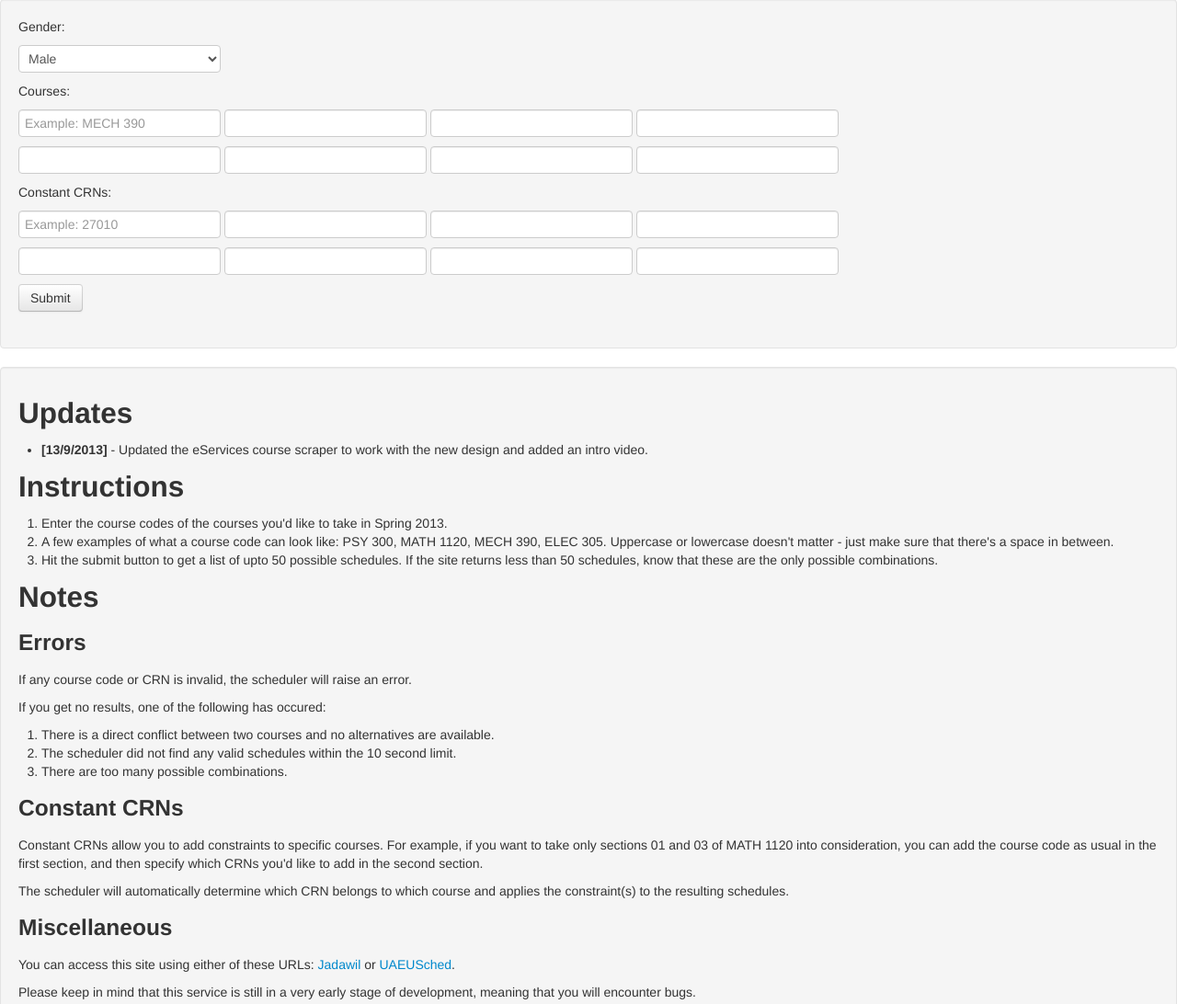
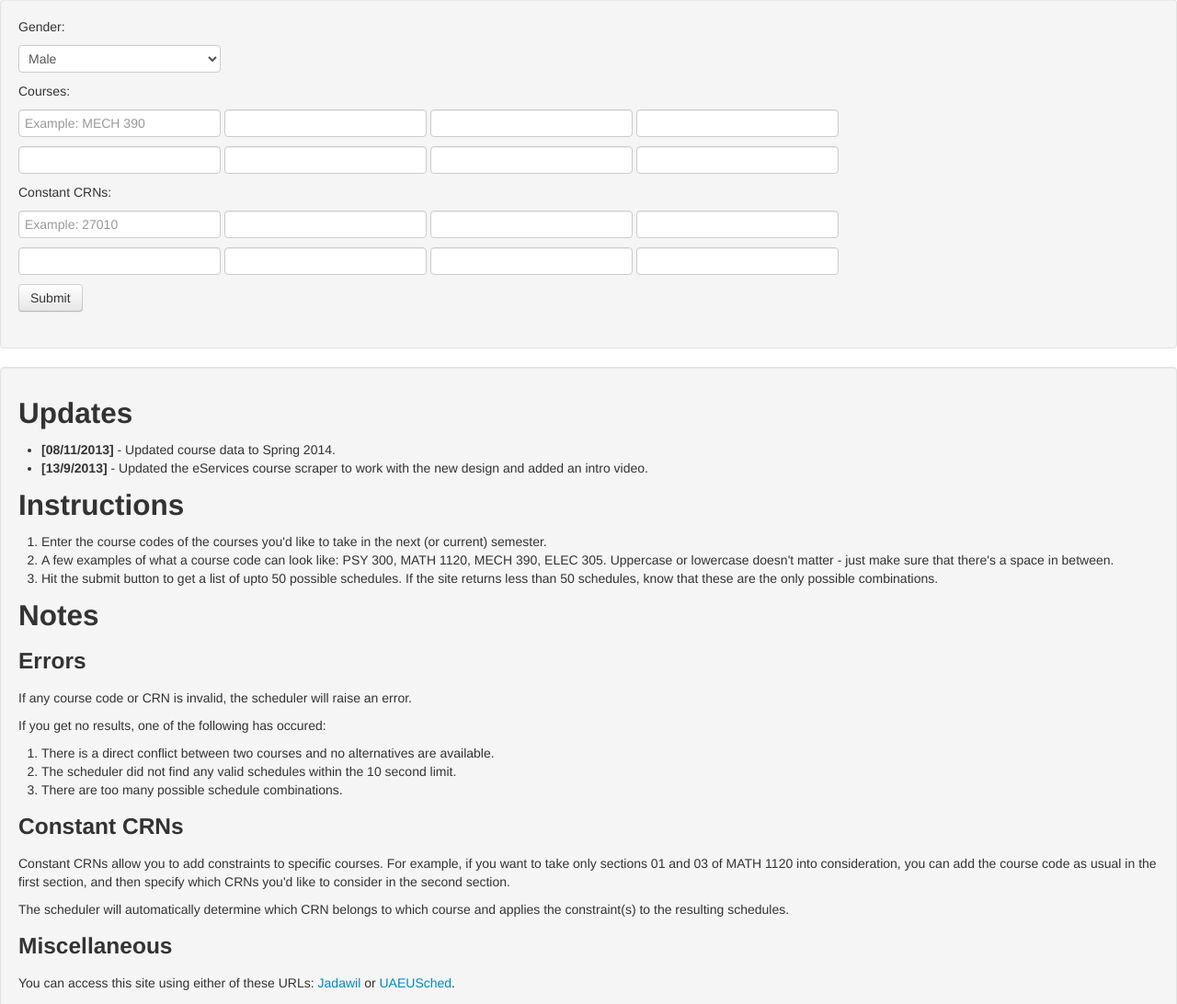
Before and after one commit to aksiksi/jadawil, a Flask app: page / in a window 1280 px wide. Shown: the part 323-1415 px from the top of the page at 92% size. Run offline with Flask 2, Linux system fonts and the light colour scheme.

Commit message:
Updated index.html

```diff
--- a/templates/index.html
+++ b/templates/index.html
@@ -45,11 +45,12 @@
     <div class="well">
         <h2>Updates</h2>
         <ul>
+            <li><b>[08/11/2013]</b> - Updated course data to Spring 2014.</li>
             <li><b>[13/9/2013]</b> - Updated the eServices course scraper to work with the new design and added an intro video.</li>
         </ul>
         <h2>Instructions</h2>
         <ol>
-            <li>Enter the course codes of the courses you'd like to take in Spring 2013.</li>
+            <li>Enter the course codes of the courses you'd like to take in the next (or current) semester.</li>
             <li>A few examples of what a course code can look like: PSY 300, MATH 1120, MECH 390, ELEC 305. Uppercase or lowercase doesn't matter - just make sure that there's a space in between.</li>
             <li>Hit the submit button to get a list of upto 50 possible schedules. If the site returns less than 50 schedules, know that these are the only possible combinations.</li>
         </ol>
@@ -60,10 +61,10 @@
         <ol>
             <li>There is a direct conflict between two courses and no alternatives are available.</li>
             <li>The scheduler did not find any valid schedules within the 10 second limit.</li>
-            <li>There are too many possible combinations.</li>
+            <li>There are too many possible schedule combinations.</li>
         </ol>
         <h3>Constant CRNs</h3>
-        <p>Constant CRNs allow you to add constraints to specific courses. For example, if you want to take only sections 01 and 03 of MATH 1120 into consideration, you can add the course code as usual in the first section, and then specify which CRNs you'd like to add in the second section.</p>
+        <p>Constant CRNs allow you to add constraints to specific courses. For example, if you want to take only sections 01 and 03 of MATH 1120 into consideration, you can add the course code as usual in the first section, and then specify which CRNs you'd like to consider in the second section.</p>
         <p>The scheduler will automatically determine which CRN belongs to which course and applies the constraint(s) to the resulting schedules.</p>
         <h3>Miscellaneous</h3>
         <p>You can access this site using either of these URLs: <a href="http://www.jadawil.co.nr/">Jadawil</a> or <a href="http://www.uaeusched.co.nr/">UAEUSched</a>.</p>
```
